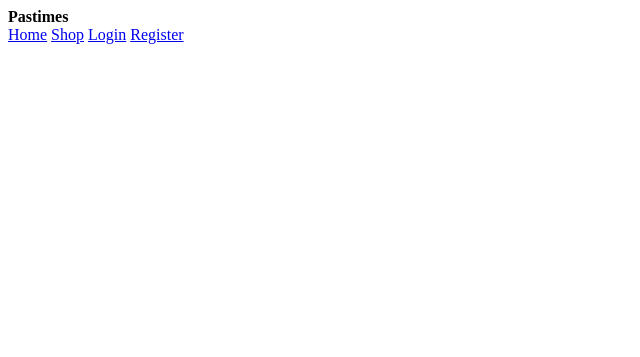
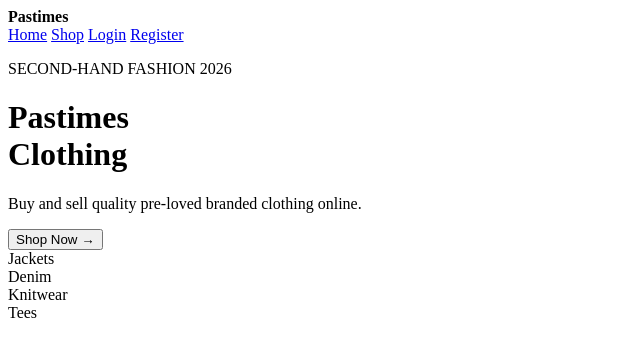
Before and after one commit to sibongilee/Pastimes, a PHP site: page / in a window 1280 px wide. Shown: the top 357 px of the page, without its empty margins (0-640 px from the left). Run offline with PHP 8.4, Linux system fonts and the light colour scheme.

Commit message:
Add hero section for second-hand fashion promotion
Added a hero section with promotional text and buttons.

```diff
--- a/index.php
+++ b/index.php
@@ -14,4 +14,27 @@
         <a href="login.php">Login</a>
         <a href="register.php">Register</a>
     </div>
+
+<div class="hero">
+
+    <div class="hero-text">
+        <p class="small-text">SECOND-HAND FASHION 2026</p>
+        <h1>Pastimes<br>Clothing</h1>
+        <p>Buy and sell quality pre-loved branded clothing online.</p>
+
+        <a href="clothes.php">
+            <button class="shop-btn">Shop Now →</button>
+        </a>
+    </div>
+    <div class="hero-cards">
+        <div class="card light">Jackets</div>
+        <div class="card dark">Denim</div>
+        <div class="card dark">Knitwear</div>
+        <div class="card light">Tees</div>
+
+    </div>
 </div>
+</body>
+
+</html>
+</div>
```
